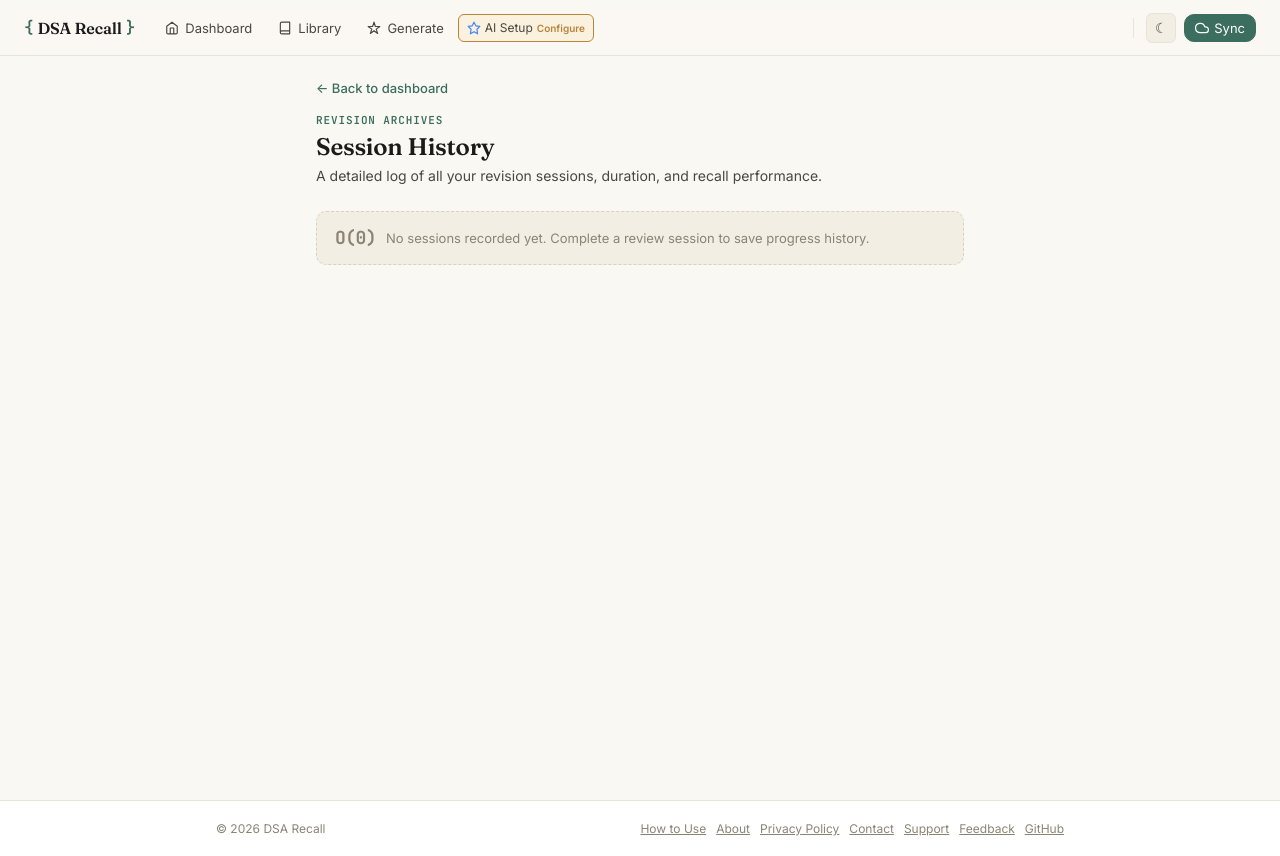
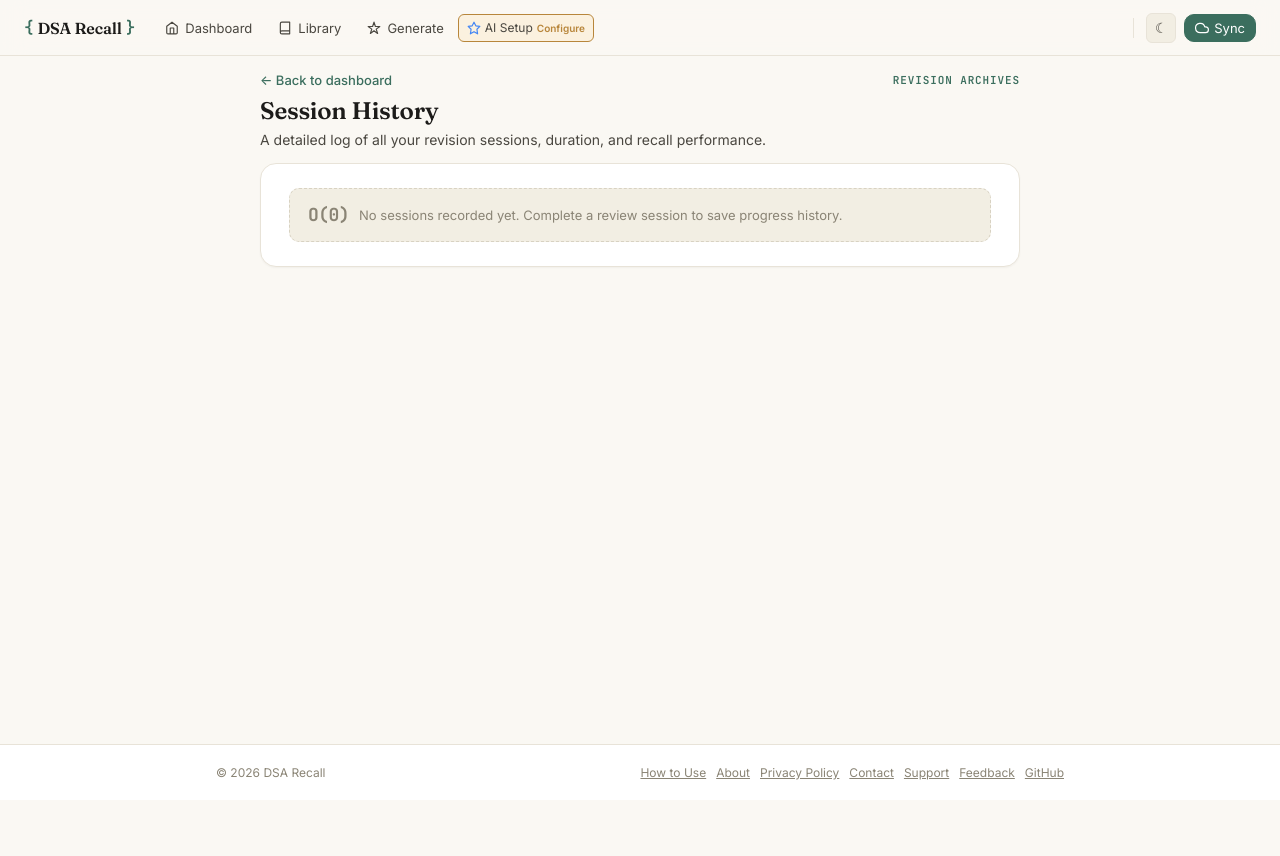
Before and after one commit to MANASZ-WEBDEV/DSA-Revision, a React (Vite) app: page /history in a window 1280 px wide. After the commit the page ends 800 px from the top, so only its background shows below. Built offline with nearby package versions, Linux system fonts and the light colour scheme; no server answers.

Commit message:
feat(history): make Session History page a viewport-locked layout

```diff
--- a/src/App.tsx
+++ b/src/App.tsx
@@ -50,6 +50,7 @@ function AppContent() {
   const isHowToUsePage = location.pathname === "/how-to-use";
   const isFeedbackPage = location.pathname === "/feedback";
   const isLibraryPage = location.pathname === "/library";
+  const isHistoryPage = location.pathname === "/history";
   const isLibraryEmpty = isLibraryPage && cards.length === 0;
   const [isMobile, setIsMobile] = useState(window.innerWidth <= 768);
 
@@ -67,7 +68,7 @@ function AppContent() {
   const cardExists = cardIdMatch ? !!cards.find((c) => c.id === cardIdMatch[1]) : true;
   const is404 = !isKnownPath && (!cardIdMatch || !cardExists);
 
-  const shouldLockViewport = (isPrivacyPage || isGeneratePage || isAboutPage || isContactPage || isSupportPage || isHowToUsePage || isFeedbackPage || isLibraryEmpty || is404) && !isMobile;
+  const shouldLockViewport = (isPrivacyPage || isGeneratePage || isAboutPage || isContactPage || isSupportPage || isHowToUsePage || isFeedbackPage || isHistoryPage || isLibraryEmpty || is404) && !isMobile;
   const [showSettings, setShowSettings] = useState(false);
   const [showLogin, setShowLogin] = useState(false);
   const [syncStatus, setSyncStatus] = useState<"synced" | "syncing" | "offline" | "local">("local");
--- a/src/components/dashboard/ReviewHistory.tsx
+++ b/src/components/dashboard/ReviewHistory.tsx
@@ -8,6 +8,21 @@ interface Props {
 }
 
 export function ReviewHistory({ sessionHistory, onBack }: Props) {
+  React.useEffect(() => {
+    window.scrollTo(0, 0);
+
+    const isDesktop = window.innerWidth > 768;
+    const originalOverflow = document.body.style.overflow;
+
+    if (isDesktop) {
+      document.body.style.overflow = "hidden";
+    }
+
+    return () => {
+      document.body.style.overflow = originalOverflow;
+    };
+  }, []);
+
   // Sort reverse-chronologically
   const sortedSessions = [...sessionHistory].sort(
     (a, b) => new Date(b.completedAt).getTime() - new Date(a.completedAt).getTime()
@@ -38,19 +53,22 @@ export function ReviewHistory({ sessionHistory, onBack }: Props) {
   }, [sessionHistory]);
 
   return (
-    <div className="animate-fadeInUp" style={s.container}>
+    <div className="animate-fadeInUp privacy-container">
+      <div style={s.header}>
         <button onClick={onBack} style={s.backLink} className="btn-press">
           ← Back to dashboard
         </button>
+        <span className="font-mono" style={s.eyebrow}>Revision Archives</span>
+      </div>
 
-      <div style={{ marginBottom: 24, marginTop: 12 }}>
-        <span className="font-mono" style={s.eyebrow}>Revision Archives</span>
+      <div style={{ marginBottom: 12 }}>
         <h1 style={s.h1}>Session History</h1>
         <p style={{ fontSize: 14, color: "var(--ink-soft)", margin: "4px 0 0", lineHeight: 1.55 }}>
           A detailed log of all your revision sessions, duration, and recall performance.
         </p>
       </div>
 
+      <div className="privacy-card">
         {totalSessions > 0 ? (
           <>
             {/* History overview cards */}
@@ -120,6 +138,7 @@ export function ReviewHistory({ sessionHistory, onBack }: Props) {
           </div>
         )}
       </div>
+    </div>
   );
 }
 
@@ -129,10 +148,11 @@ function useMemo<T>(fn: () => T, deps: any[]): T {
 }
 
 const s: Record<string, React.CSSProperties> = {
-  container: {
-    maxWidth: 680,
-    margin: "0 auto",
-    padding: "1.5rem 1rem 3rem",
+  header: {
+    display: "flex",
+    justifyContent: "space-between",
+    alignItems: "center",
+    marginBottom: 4,
   },
   backLink: {
     background: "none",
```
Lines whose indentation alone changed are shown as unchanged.
